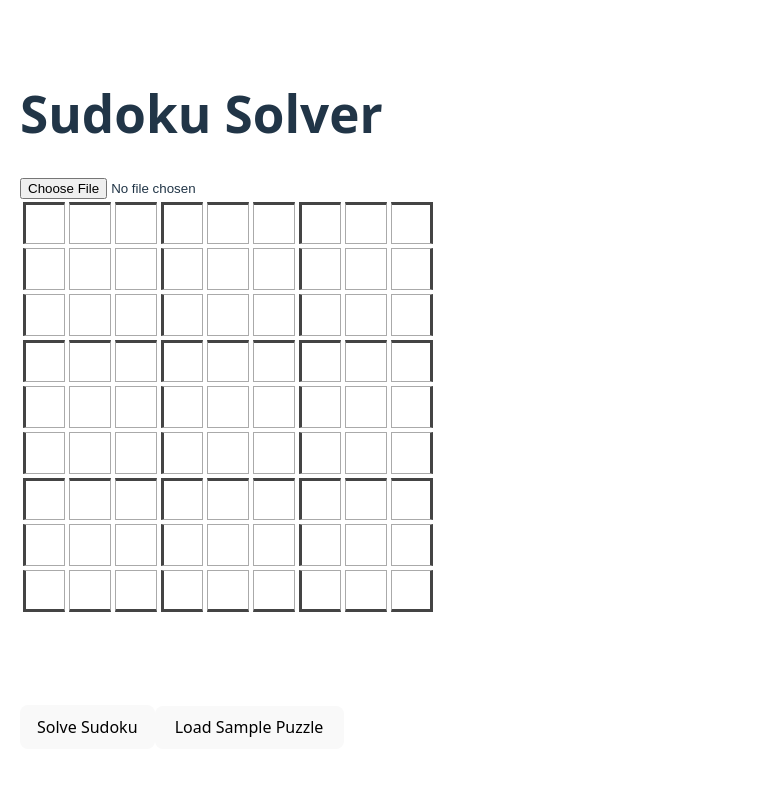
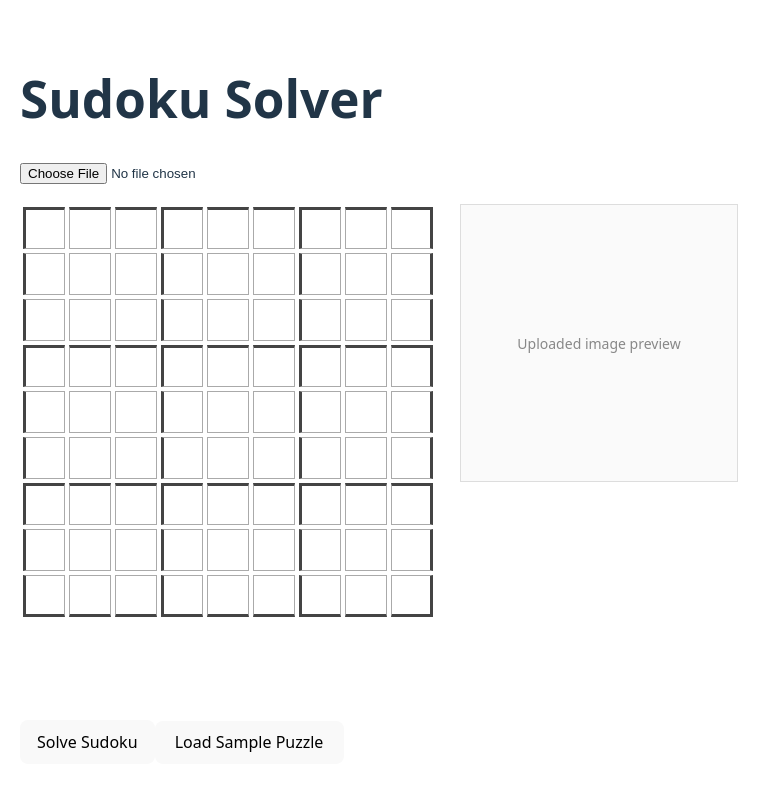
Before and after one commit to InopKapp/sudoku-solver, a React (Vite) app in the folder sudoku-frontend/: page / in a window 1280 px wide. Shown: the top 790 px of the page, without its empty margins (0-781 px from the left). Built offline with nearby package versions, Linux system fonts and the light colour scheme; no server answers.

Commit message:
Show image preview

```diff
--- a/sudoku-frontend/src/App.jsx
+++ b/sudoku-frontend/src/App.jsx
@@ -23,6 +23,7 @@ function App() {
   const [solvedGrid, setSolvedGrid] = useState(null)
   const [showOcrNotice, setShowOcrNotice] = useState(false)
   const [isOcrLoading, setIsOcrLoading] = useState(false)
+  const [imagePreview, setImagePreview] = useState(null)
 
   const samplePuzzle = [
     [5,3,0,0,7,0,0,0,0],
@@ -92,6 +93,9 @@ function App() {
     setIsOcrLoading(true)
     setShowOcrNotice(false)
 
+    const previewUrl = URL.createObjectURL(file)
+    setImagePreview(previewUrl)
+
     const formData = new FormData()
     formData.append("image", file)
 
@@ -119,6 +123,7 @@ function App() {
     } catch (err) {
       console.error("OCR error", err)
       alert("Failed to read Sudoku from image")
+      setImagePreview(null)
     } finally {
       setIsOcrLoading(false)
     }
@@ -160,6 +165,16 @@ function App() {
         onChange={handleImageUpload}
       />
 
+      <div
+        style={{
+          display: "flex",
+          gap: "24px",
+          alignItems: "flex-start",
+          marginTop: "20px"
+        }}
+      >
+
+        <div>
           <table>
             <tbody>
               {grid.map((row, r) => (
@@ -211,6 +226,7 @@ function App() {
               ))}
             </tbody>
           </table>
+
           <div
             style={{
               minHeight: "50px",
@@ -232,6 +248,38 @@ function App() {
               </p>
             )}
           </div>
+        </div>
+
+        <div
+          style={{
+            width: "260px",
+            minHeight: "260px",
+            border: "1px solid #ddd",
+            padding: "8px",
+            background: "#fafafa",
+            display: "flex",
+            alignItems: "center",
+            justifyContent: "center"
+          }}
+        >
+          {imagePreview ? (
+            <img
+              src={imagePreview}
+              alt="Uploaded Sudoku"
+              style={{
+                maxWidth: "100%",
+                maxHeight: "100%",
+                objectFit: "contain"
+              }}
+            />
+          ) : (
+            <span style={{ color: "#888", fontSize: "14px" }}>
+              Uploaded image preview
+            </span>
+          )}
+        </div>
+      </div>
+
       <div style={{ marginTop: "20px" }}>
         <button
           onClick={solveSudoku}
@@ -251,6 +299,7 @@ function App() {
             const preset = samplePuzzle.map(row => [...row])
             setGrid(preset)
             setShowOcrNotice(false)
+            setImagePreview(null)
             setGivenGrid(
               preset.map(row => row.map(v => v !== 0))
             )
```
Lines whose indentation alone changed are shown as unchanged.
